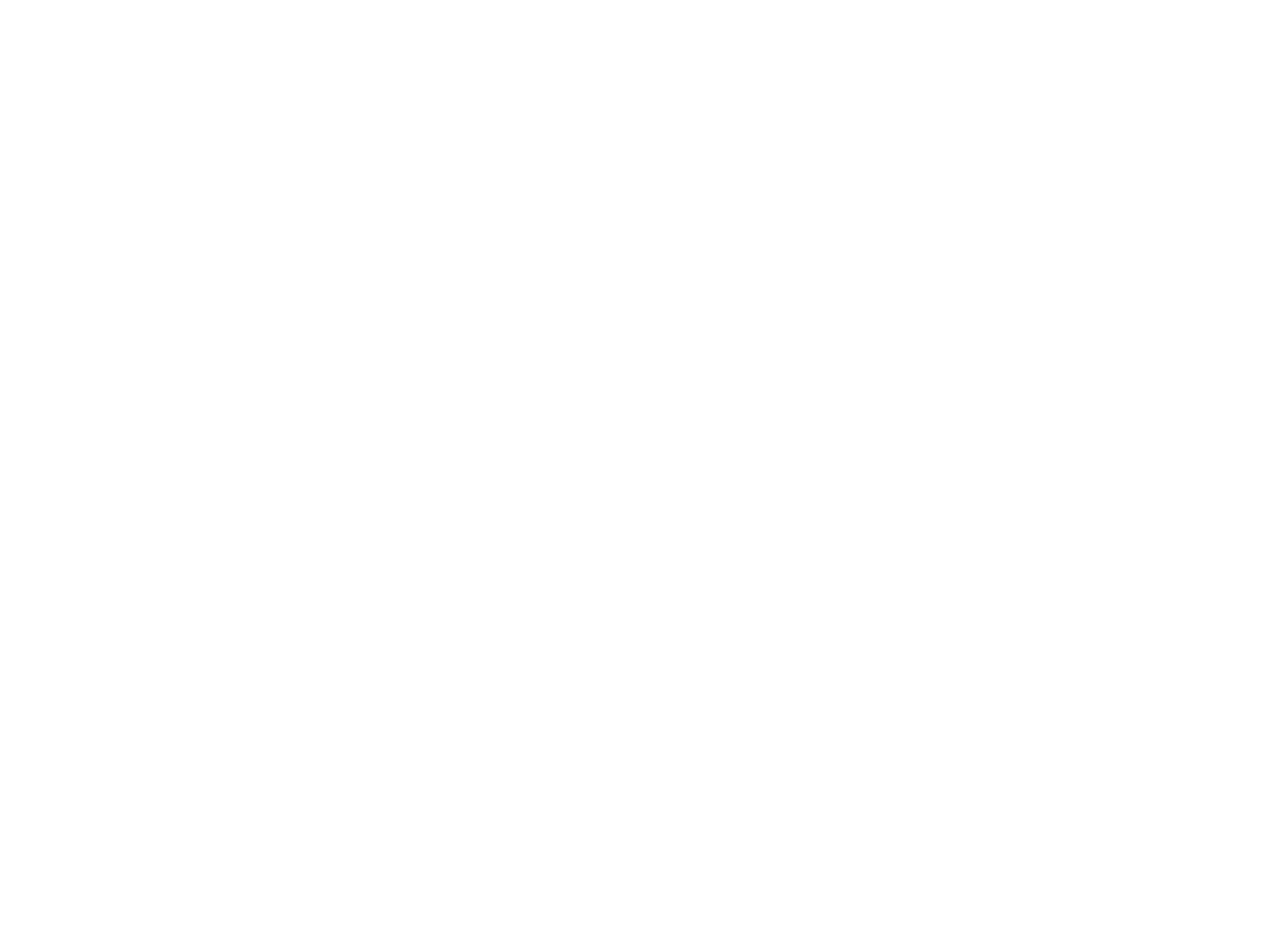
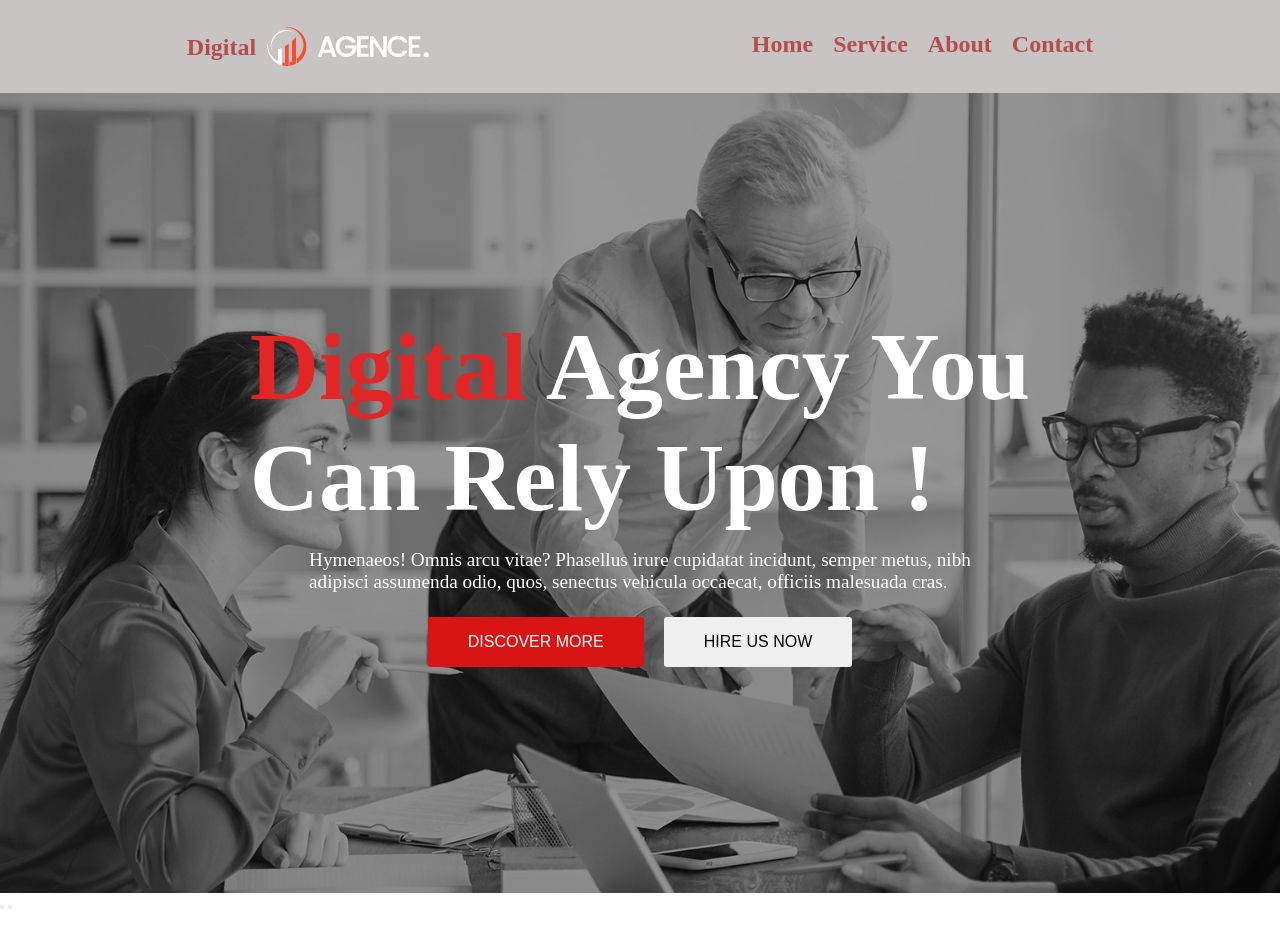
Before and after one commit to Fahim3831/digital-agency, a plain HTML site: page index.html in a window 1280 px wide. Shown: the top 948 px of the page. Before the commit the page ends 800 px from the top, so only its background shows below. Drawn offline with Linux system fonts and the light colour scheme.

Commit message:
navbar and banner section completed

```diff
--- a/index.html
+++ b/index.html
@@ -5,8 +5,54 @@
     <meta http-equiv="X-UA-Compatible" content="IE=edge">
     <meta name="viewport" content="width=device-width, initial-scale=1.0">
     <title>digital-agency-website</title>
+    <link rel="stylesheet" href="/styles/styles.css">
+    <link rel="shortcut icon" href="/asset/icons/coding.png" type="image/x-icon">
 </head>
 <body>
+    <header>
+        <!-- navbar start -->
+        <nav>
+            <div class="nav-container">
+                <div class="logo-container">
+                    <h2>Digital</h2>
+                    <img src="./asset/logo/logo.png" alt="Logo">
+                </div>
+                <div class="menu-container">
+                    <ul class="items">
+                        <div class="item">Home</div>
+                        <div class="item">Service</div>
+                        <div class="item">About</div>
+                        <div class="item">Contact</div>
+                    </ul>
+                </div>
+            </div>
+        </nav>
+        <!-- navbar ends -->
+    </header>
+    <main>
+        <!-- banner section -->
+        <section class="banner">
+            <div class="banner-details">
+                <h1><span>Digital</span> Agency You <br>
+                    Can Rely Upon !</h1>
+                <p class="description">Hymenaeos! Omnis arcu vitae? Phasellus irure cupidatat incidunt, semper metus, nibh <br> adipisci assumenda odio, quos, senectus vehicula occaecat, officiis malesuada cras.</p>
 
+                <div class="buttons">
+                    <button class="btn-discover btn">DISCOVER MORE</button>
+                    <button class="btn-hire btn">HIRE US NOW</button>
+                </div>
+            </div>
+        </section>
+        <section class="service-section">
+            <button></button>
+            <button></button>
+            <h1></h1>
+            <p></p>
+            <p></p>
+        </section>
+    </main>
+    <footer>
+
+    </footer>
 </body>
 </html>
--- a/styles/styles.css
+++ b/styles/styles.css
@@ -0,0 +1,95 @@
+*{
+    margin: 0;
+    padding: 0;
+}
+.primary-color{
+    color: rgb(227, 37, 37);
+}
+/* nav styles */
+.nav-container{
+    display: flex;
+    justify-content: space-around;
+    background-color: rgba(200, 196, 196, 0.989);
+    padding: 1.5rem;
+}
+.logo-container{
+    display: flex;
+    cursor: pointer;
+}
+.logo-container > h2{
+    color: rgb(181, 77, 77);
+    font-weight: bold;
+    padding-top: 4%;
+    padding-right: 3%;
+}
+.items{
+    display: flex;
+    gap: 20px;
+}
+.item{
+    list-style: none;
+    font-size: 1.5rem;
+    font-weight: 600;
+    color: rgb(181, 77, 77);
+    padding-top: 2%;
+    cursor: pointer;
+}
+.item:hover{
+    color: rgb(0, 47, 255);
+}
+.item:active{
+    color: red;
+}
+/* banner styles */
+.banner{
+    width: 100%;
+    height: 100vh;
+    background-image: url(/asset/image/background.jpg),linear-gradient(rgba(0,0,0,0.4),rgba(0,0,0,0.4));
+    background-size: cover;
+    background-blend-mode: overlay;
+    color: white;
+}
+
+.banner-details{
+    display: flex;
+    flex-direction: column;
+    justify-content: center;
+    align-items: center;
+    height: 100vh;
+}
+.banner-details > h1{
+    font-size: 6rem;
+}
+.banner-details > h1>span{
+    color: rgb(227, 37, 37);
+}
+.description{
+    font-size: larger;
+    font-weight: 500;
+    padding: 1rem;
+}
+.btn{
+    padding: 1rem 2.5rem;
+    margin: 0.5rem;
+    border: none;
+    font-size: 1rem;
+    border-radius: 0.2rem;
+    font-weight: 500;
+    cursor: pointer;
+}
+.btn:hover{
+    background-color: blueviolet;
+}
+.btn:active{
+    background-color: rgb(16, 151, 209);
+}
+.btn-discover{
+    background-color: rgb(216, 20, 20);
+    color: white;
+}
+/* Service section styles */
+.service-section{
+    height: 100vh;
+    width: 100%;
+
+}
```
